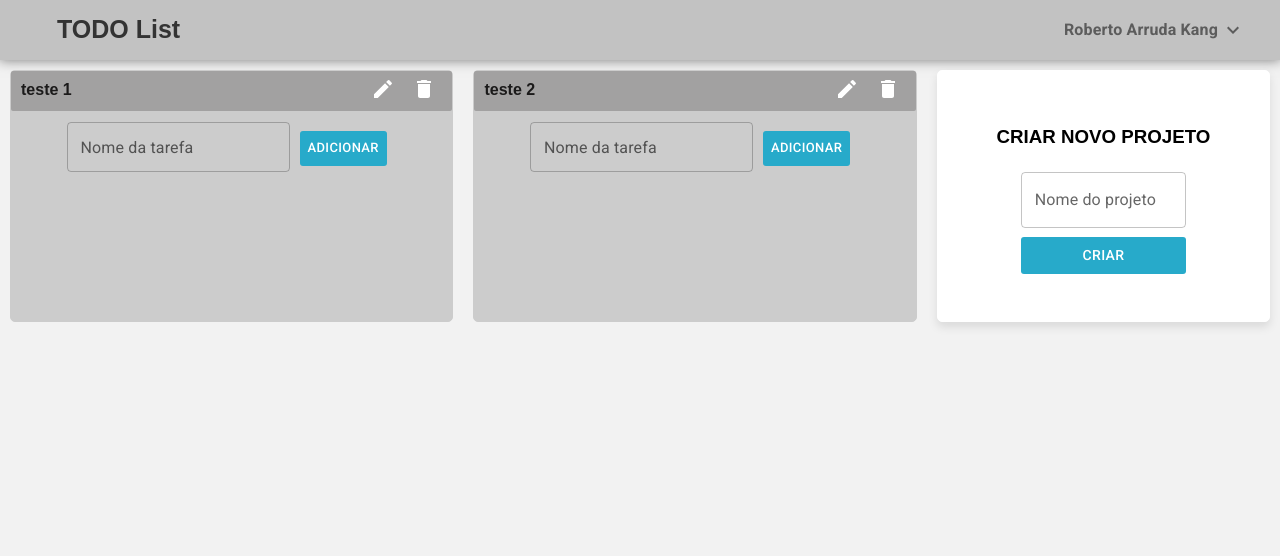
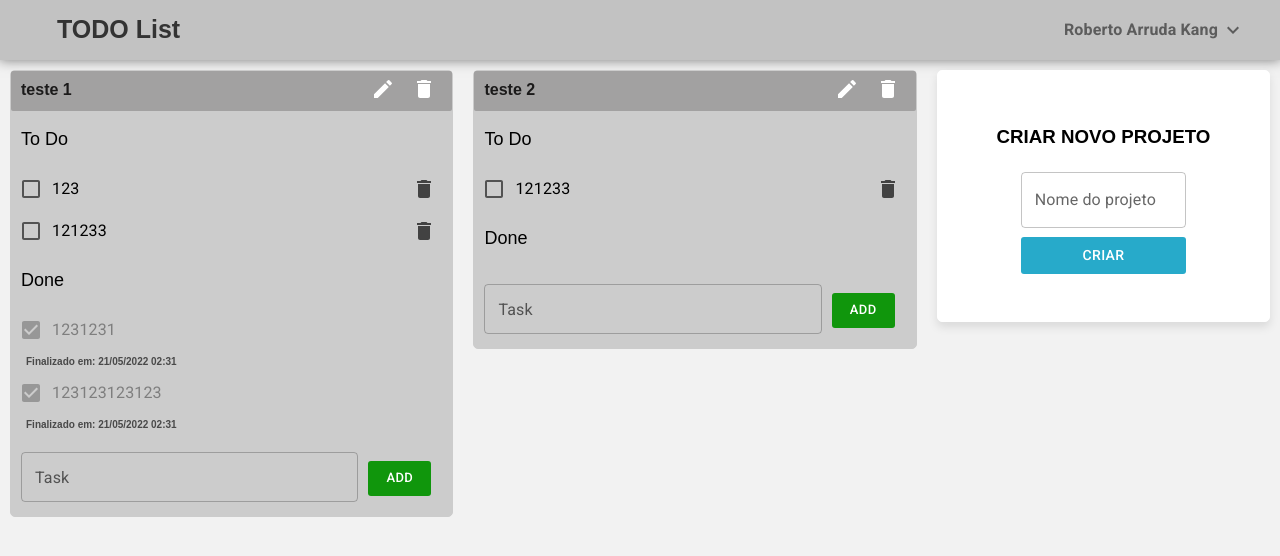
Before and after one commit to robertoakang/todo-list, a React (Create React App) app: page /todo in a window 1280 px wide. Shown: the top 556 px of the page. Built offline with nearby package versions, Linux system fonts and the light colour scheme.

Commit message:
feat: add Task component

```diff
--- a/src/components/BoxProjects/index.css
+++ b/src/components/BoxProjects/index.css
@@ -25,49 +25,20 @@
     justify-content: space-between;
 }
 
-.task-status-list {
-    list-style: none;
-    padding-inline-start: 10px;
-}
-.task-status-list p {
-    font-size: 18px;
-}
-
-.task-todo-list {
-    padding: 0; margin: 0;
-    margin-bottom: 20px;
-    display: block;
-}
-
-.task-done-list {
-    list-style: none;
-}
-
-.confirms {
-    list-style: none;
-}
-
-.tasks {
-    display: flex;
-    flex-direction: column;
-    align-items: stretch;
-    flex-wrap: nowrap;
-}
-
-.tasks li {
-    font-size: 10px;
-    display: block;
-    width: 400px;
-}
-
 .addNewTask {
     display: flex;
     align-items: baseline;
-    justify-content: center;
-    margin: 10px;
+    justify-content: flex-start;
+    margin-top: 10px;
+    padding: 0 10px 10px 10px;
+}
+
+.addNewTask div {
+    min-width: 80% !important;
 }
 
 .addNewTaskInput div input {
+    width: 100%;
     height: 10px;
     border-radius: 5px;
     margin: 5px;
@@ -84,12 +55,13 @@
     height: 15%;
     border-radius: 3px;
     color: #fff;
-    background-color: #27aaca;
+    background-color: #10960c;
     font-size: 13px;
+    min-width: 15% !important;
 }
 
 .addNewTask button:hover {
-    background-color: #6ecfe7;
+    background-color: #34ac3a;
 }
 
 .title span {
--- a/src/components/BoxProjects/index.js
+++ b/src/components/BoxProjects/index.js
@@ -5,6 +5,8 @@ import EditIcon from '@mui/icons-material/Edit';
 import DeleteIcon from '@mui/icons-material/Delete';
 import { Button, TextField } from '@mui/material';
 import PropTypes from 'prop-types';
+import Task from '../Task';
+
 import './index.css';
 
 function BoxProjects({ onTaskCreate, project }) {
@@ -43,19 +45,19 @@ function BoxProjects({ onTaskCreate, project }) {
 				</div>
 			</div>
 
-			{/* <Task tasks={project.tasks} key={Math.random()} onTaskUpdate={onTaskCreate} /> */}
+			<Task tasks={project.tasks} key={Math.random()} onTaskUpdate={onTaskCreate} />
       <div className="addNewTask">
 				<TextField
 					className="addNewTaskInput"
 					margin="none"
 					id="taskName"
-					label="Nome da tarefa"
+					label="Task"
 					name="taskName"
 					autoComplete="taskName"
 					// onChange={handleChangeInput}
 					type="text"
 				/>
-				<Button onClick={() => handleStoreTaskAndAssociateProject(project.id)}>Adicionar</Button>
+				<Button onClick={() => handleStoreTaskAndAssociateProject(project.id)}>Add</Button>
       </div>
 		</div>
 	);
@@ -66,7 +68,14 @@ BoxProjects.propTypes = {
 	project: PropTypes.arrayOf(
 		PropTypes.shape({
 			name: PropTypes.string,
-			tasks: PropTypes.arrayOf(PropTypes.string),
+			tasks: PropTypes.arrayOf(
+				PropTypes.shape({
+					id: PropTypes.string,
+					description: PropTypes.string,
+					status: PropTypes.number,
+					finished_at: PropTypes.string
+				})
+			),
 			users: PropTypes.arrayOf(
 				PropTypes.shape({
 					id: PropTypes.string,
--- a/src/components/MainBox/index.js
+++ b/src/components/MainBox/index.js
@@ -10,7 +10,29 @@ export default function MainBox() {
 		setProjects([
 		  {
 		    name: 'teste 1',
-		    tasks: [],
+		    tasks: [
+				{
+					description: "123",
+					status: 1,
+					id: "1"
+				},
+				{
+					description: "121233",
+					status: 1,
+					id: "2"
+				},
+				{
+					description: "1231231",
+					status: 2,
+					finished_at: "2022-05-21T02:31:10.650Z",
+					id: "3"
+				},
+				{
+					description: "123123123123",
+					status: 2,
+					finished_at: "2022-05-21T02:31:10.650Z",
+					id: "4"
+				}],
 		    users: [{
 		      id: '123',
 		    }],
@@ -18,7 +40,12 @@ export default function MainBox() {
 		  },
 		  {
 		    name: 'teste 2',
-		    tasks: [],
+		    tasks: [
+				{
+					description: "121233",
+					status: 1,
+					id: "5"
+				},],
 		    users: [{
 		      id: '123',
 		    }],
--- /dev/null
+++ b/src/components/Task/index.css
@@ -0,0 +1,53 @@
+
+.task-status-list {
+    list-style: none;
+    padding-inline-start: 10px;
+}
+
+.task-status-list p {
+    font-size: 18px;
+}
+
+.task-todo-list {
+    padding: 0; margin: 0;
+    margin-bottom: 20px;
+    display: block;
+}
+
+.task-done-list {
+    list-style: none;
+}
+
+.tasks {
+    display: flex;
+    flex-direction: column;
+    align-items: stretch;
+    flex-wrap: nowrap;
+}
+
+.tasks li {
+    font-size: 10px;
+    display: block;
+    width: 400px;
+}
+
+.finished-label {
+    font-size: 10px;
+    font-weight: 600;
+    color: #494949;
+    padding: 5px;
+}
+
+.tasksToConfirm {
+    width: 100%;
+    display: flex;
+    justify-content: space-between;
+    color: #000000
+}
+
+.tasksToConfirmIcon{
+    color: #424242
+}
+.tasksToConfirmIcon:hover {
+    color: #636363
+}
--- /dev/null
+++ b/src/components/Task/index.js
@@ -0,0 +1,64 @@
+/* eslint-disable no-unused-vars */
+/* eslint-disable react/prop-types */
+import { format, parse, parseISO } from "date-fns";
+import React, { useState } from "react";
+import { toast } from "react-toastify";
+import EditIcon from '@mui/icons-material/Edit';
+import DeleteIcon from '@mui/icons-material/Delete';
+
+import './index.css';
+import { Checkbox, FormControlLabel, FormGroup, Grid } from "@mui/material";
+
+function Task({tasks, onTaskUpdate}) {
+    const [taskFinish, setTaskFinish] = useState(false);
+
+    const filterTasksTodo = tasks.filter(task => task.status === 1);
+
+    const filterTasksDone = tasks.filter(task => task.status === 2);
+
+    const handleCheckFinish = async (id) =>  {
+      onTaskUpdate()
+      console.log(id)
+      setTaskFinish(true);
+    }
+
+    const handleRemoveTask = async (id) =>  {
+      onTaskUpdate()
+      console.log(id)
+    }
+
+    const formattedDate = (date) => format(parseISO(date), 'dd/MM/yyyy HH:mm');
+    return (
+        <div className="list">
+            <ul className="task-status-list">
+                <li>
+                    <p>To Do</p>
+                </li>
+                <FormGroup row>
+                { filterTasksTodo.map(task => (
+                      <div className="tasksToConfirm">
+                          <FormControlLabel control={<Checkbox onChange={() => handleCheckFinish(task.id)} />} label={ task.description } />
+                          <FormControlLabel control={<DeleteIcon className="tasksToConfirmIcon" onClick={() => handleRemoveTask(task.id)} />} />
+                      </div>
+
+                    ))}
+                  </FormGroup>
+                <li>
+                    <p>Done</p>
+                </li>
+                <FormGroup>
+                { filterTasksDone.map(task => (
+                  <>
+                    <FormControlLabel disabled control={<Checkbox checked={!!task.finished_at} />} label={ task.description } />
+                    <small className="finished-label">{task.finished_at !== undefined ? `Finalizado em: ${formattedDate(task.finished_at)}` : '' }</small>
+                  </>
+                    ))}
+                </FormGroup>
+            </ul>
+
+        </div>
+
+    );
+}
+
+export default Task;
```
